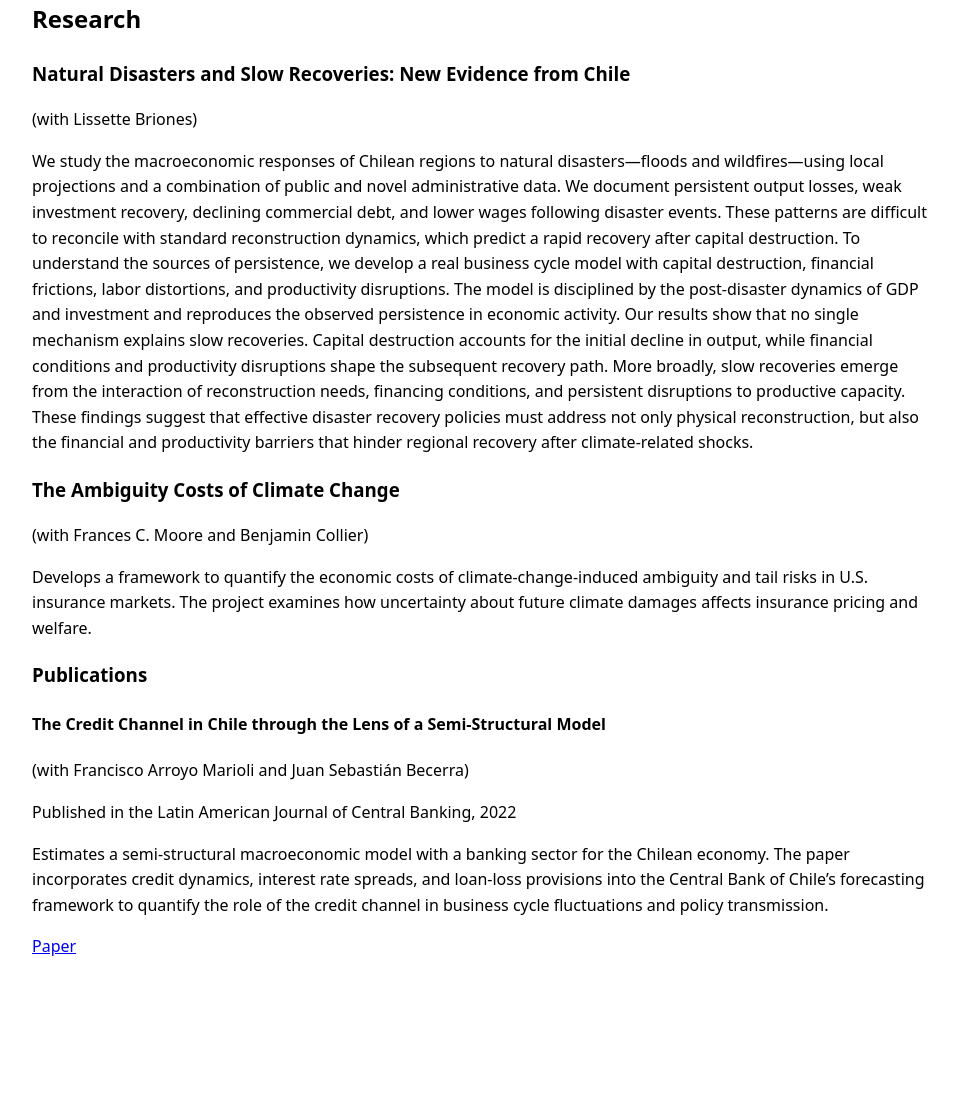
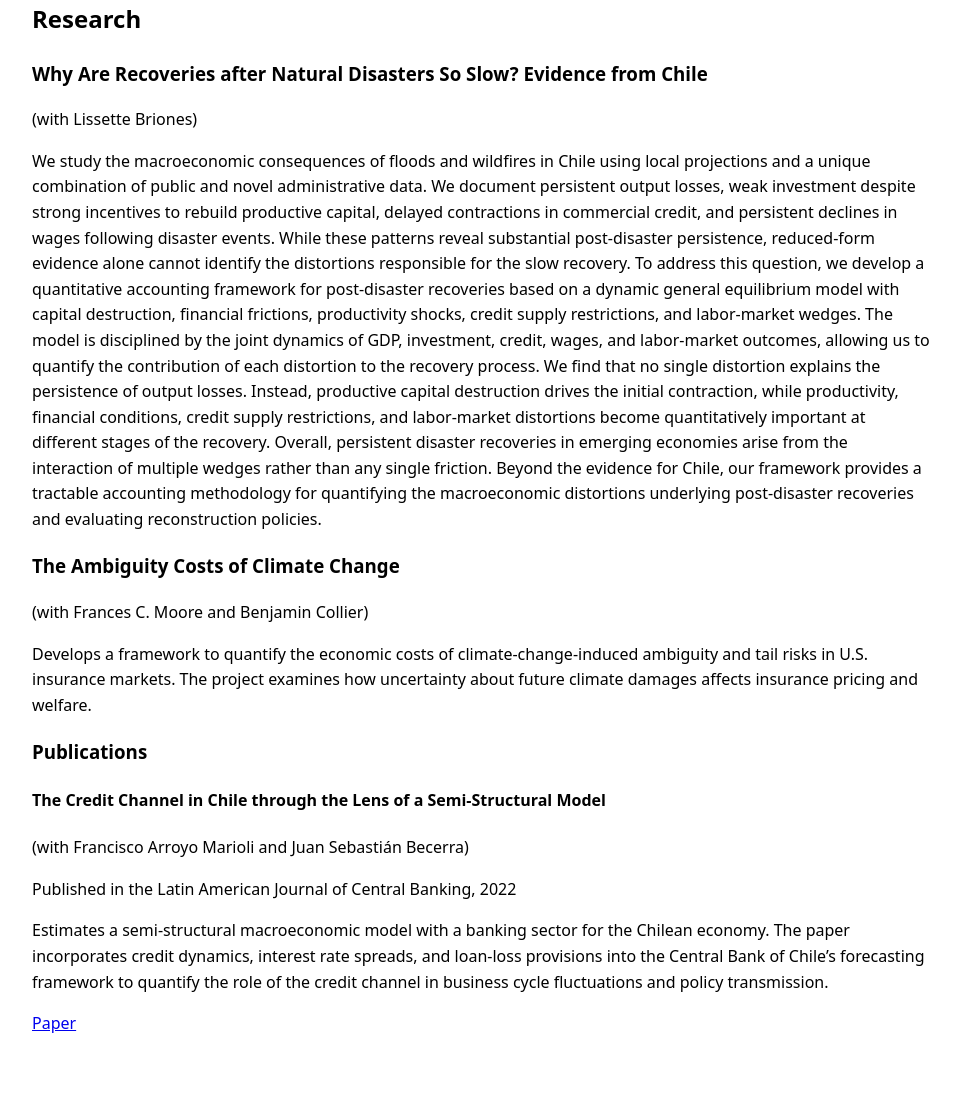
Before and after one commit to matiassolorza/matiassolorza.github.io, a Jekyll site: the page built from index.md, in a window 1280 px wide. Shown: the part 548-1645 px from the top of the page, without its empty margins (158-1118 px from the left). Built offline with Jekyll 4.4.1, drawn with Linux system fonts in a browser that asks for light colours; before the commit the page ends 1568 px from its top, so only the background shows below that.

Commit message:
Update index.md

```diff
--- a/index.md
+++ b/index.md
@@ -127,12 +127,13 @@ title: "Home"
 
 ## Research
 
-### Natural Disasters and Slow Recoveries: New Evidence from Chile
+### Why Are Recoveries after Natural Disasters So Slow? Evidence from Chile
 
 (with Lissette Briones)
 
-We study the macroeconomic responses of Chilean regions to natural disasters—floods and wildfires—using local projections and a combination of public and novel administrative data. We document persistent output losses, weak investment recovery, declining commercial debt, and lower wages following disaster events. These patterns are difficult to reconcile with standard reconstruction dynamics, which predict a rapid recovery after capital destruction.
-To understand the sources of persistence, we develop a real business cycle model with capital destruction, financial frictions, labor distortions, and productivity disruptions. The model is disciplined by the post-disaster dynamics of GDP and investment and reproduces the observed persistence in economic activity. Our results show that no single mechanism explains slow recoveries. Capital destruction accounts for the initial decline in output, while financial conditions and productivity disruptions shape the subsequent recovery path. More broadly, slow recoveries emerge from the interaction of reconstruction needs, financing conditions, and persistent disruptions to productive capacity. These findings suggest that effective disaster recovery policies must address not only physical reconstruction, but also the financial and productivity barriers that hinder regional recovery after climate-related shocks.
+We study the macroeconomic consequences of floods and wildfires in Chile using local projections and a unique combination of public and novel administrative data. We document persistent output losses, weak investment despite strong incentives to rebuild productive capital, delayed contractions in commercial credit, and persistent declines in wages following disaster events. While these patterns reveal substantial post-disaster persistence, reduced-form evidence alone cannot identify the distortions responsible for the slow recovery.
+To address this question, we develop a quantitative accounting framework for post-disaster recoveries based on a dynamic general equilibrium model with capital destruction, financial frictions, productivity shocks, credit supply restrictions, and labor-market wedges. The model is disciplined by the joint dynamics of GDP, investment, credit, wages, and labor-market outcomes, allowing us to quantify the contribution of each distortion to the recovery process.
+We find that no single distortion explains the persistence of output losses. Instead, productive capital destruction drives the initial contraction, while productivity, financial conditions, credit supply restrictions, and labor-market distortions become quantitatively important at different stages of the recovery. Overall, persistent disaster recoveries in emerging economies arise from the interaction of multiple wedges rather than any single friction. Beyond the evidence for Chile, our framework provides a tractable accounting methodology for quantifying the macroeconomic distortions underlying post-disaster recoveries and evaluating reconstruction policies.
 
 ### The Ambiguity Costs of Climate Change
 
```
